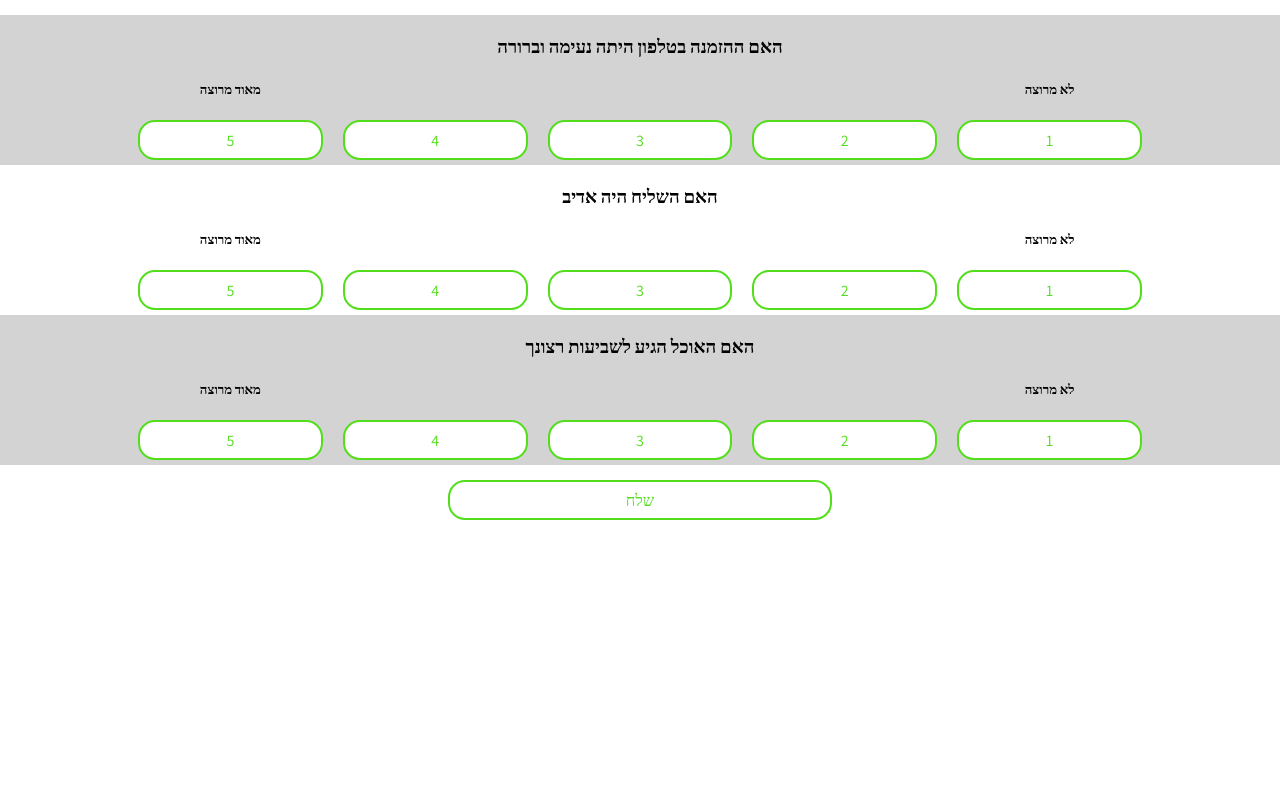
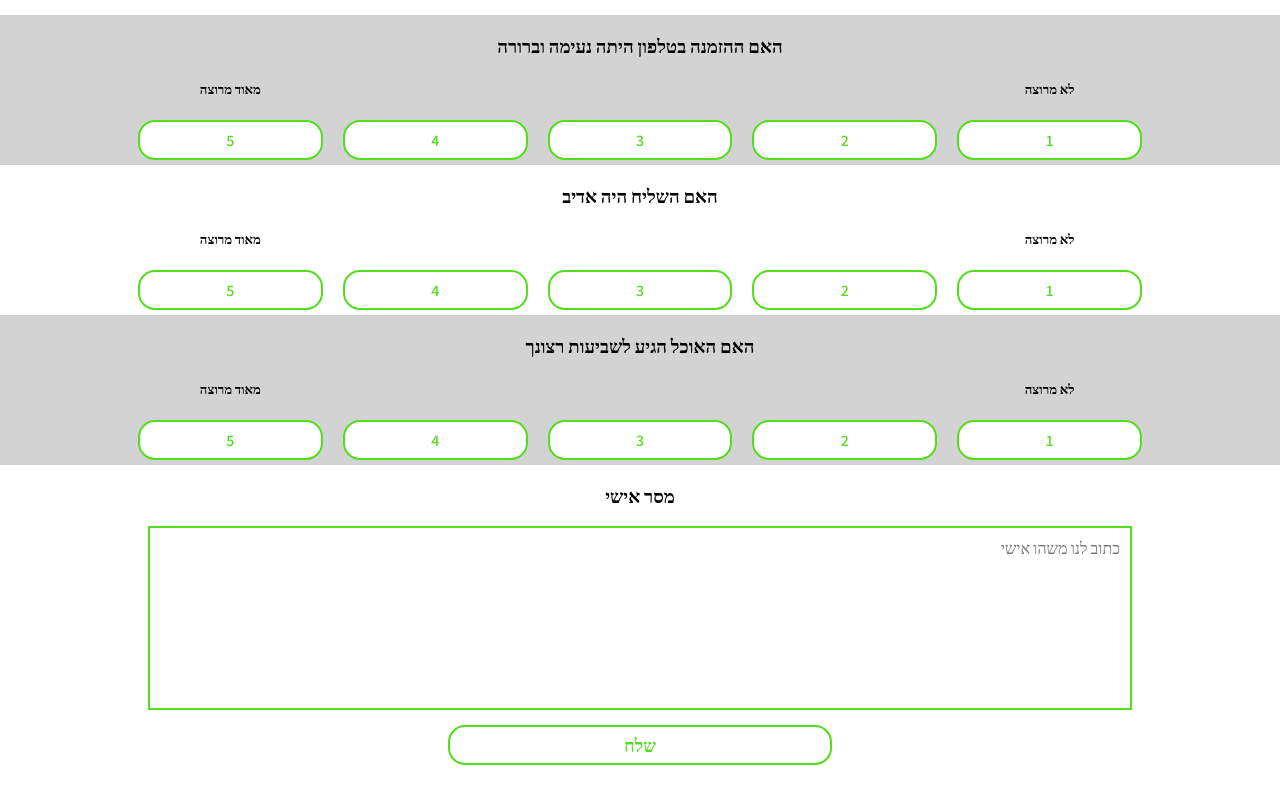
Before and after one commit to orim55353/pasta-customer-response, a React (Create React App) app: page / in a window 1280 px wide. Shown: the part 267-1070 px from the top of the page. Before the commit the page ends 837 px from the top, so only its background shows below. Built offline with nearby package versions, Linux system fonts and the light colour scheme.

Commit message:
More Styling and added textarea

```diff
--- a/src/components/container/container.component.jsx
+++ b/src/components/container/container.component.jsx
@@ -45,6 +45,8 @@ class Container extends React.Component {
             index={index}
           ></QuestionField>
         ))}
+        <h3>מסר אישי</h3>
+        <textarea placeholder="כתוב לנו משהו אישי"></textarea>
         <button onClick={this.handleSubmit} className="send">
           שלח
         </button>
--- a/src/components/container/container.styles.scss
+++ b/src/components/container/container.styles.scss
@@ -14,16 +14,31 @@
     margin: 15px;
   }
 
+  textarea {
+    resize: none;
+    width: 75vw;
+    height: 20vh;
+    border: 2px solid #53de1c;
+    font-size: medium;
+    direction: rtl;
+    padding: 10px;
+
+    &:focus {
+      outline: none;
+    }
+  }
+
   .send {
     width: 30vw;
     height: 40px;
     border-radius: 17px;
     border: 2px solid #53de1c;
     color: #53de1c;
-    font-size: medium;
+    font-size: large;
+    font-weight: bold;
     margin: 15px;
+    margin-bottom: 50px;
     background-color: white;
-    margin-bottom: 50px;
 
     &:active {
       outline: 0;
--- a/src/components/custom-radio/custom-radio.styles.scss
+++ b/src/components/custom-radio/custom-radio.styles.scss
@@ -5,6 +5,7 @@
   border: 2px solid #53de1c;
   color: #53de1c;
   font-size: medium;
+  font-weight: bold;
   background-color: white;
 
   &.active {
```
